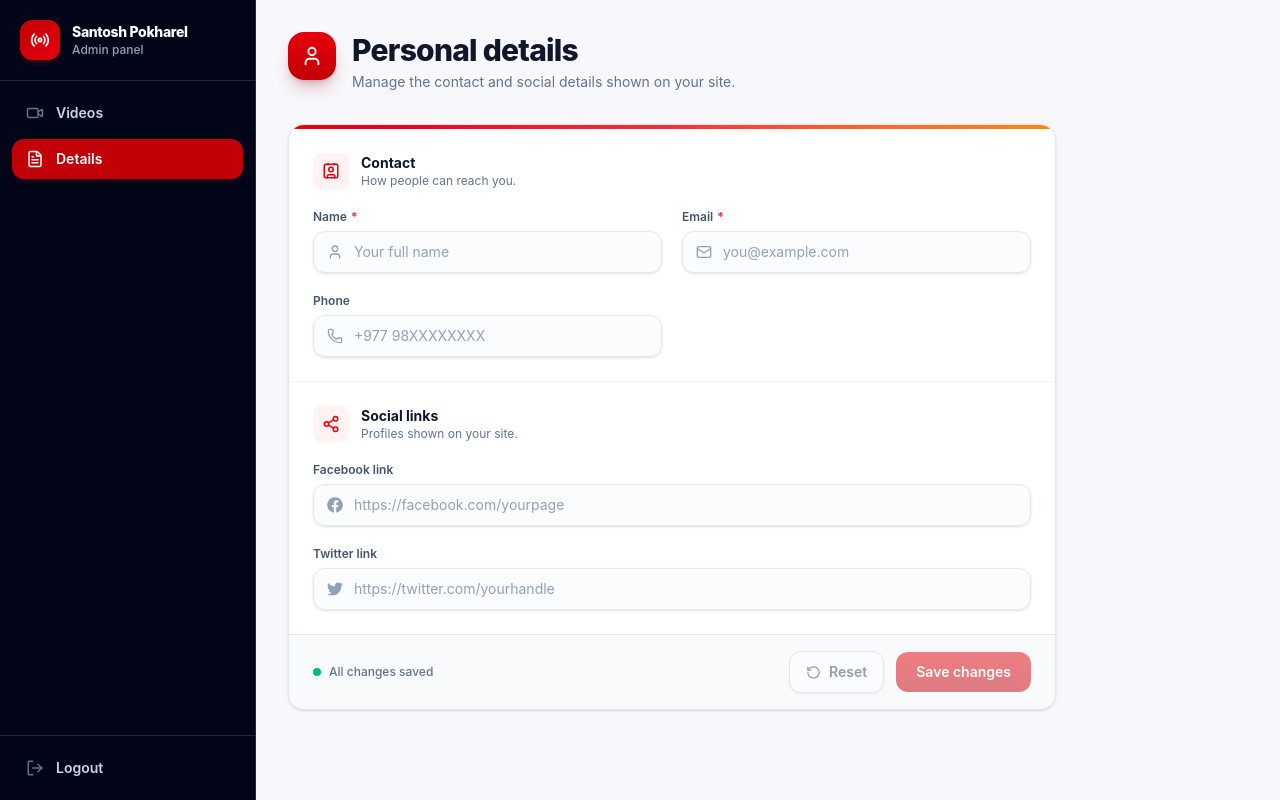
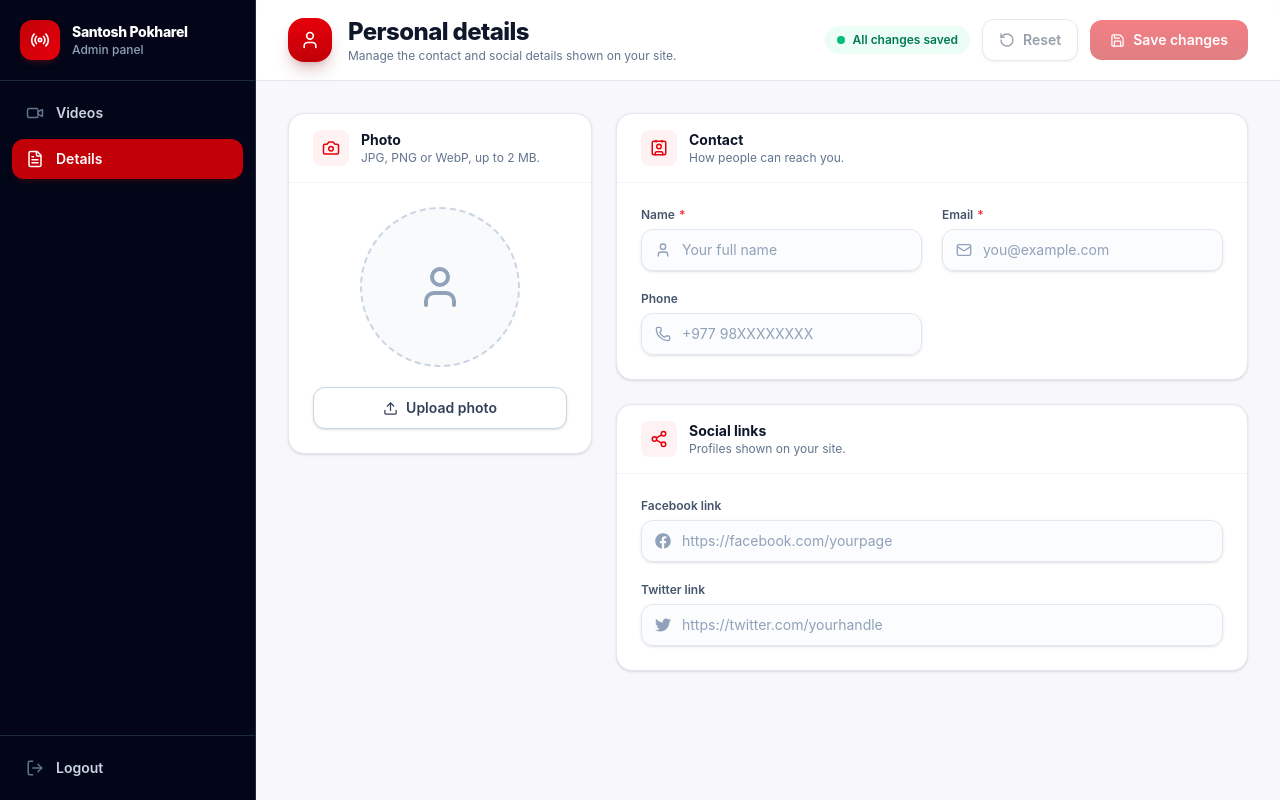
Before and after one commit to aleesa21/santosh_pokharel_portfolio, a React (Vite) app: page /admin/details in a window 1280 px wide. Built offline with nearby package versions, Linux system fonts and the light colour scheme; no server answers; the database is empty.

Commit message:
added photo in personal details and updated the overall css for personal details page in admin

```diff
--- a/src/components/Personaldetails.jsx
+++ b/src/components/Personaldetails.jsx
@@ -1,4 +1,4 @@
-import { useEffect, useState } from "react";
+import { useEffect, useRef, useState } from "react";
 import {
   CheckCircle2,
   AlertCircle,
@@ -9,9 +9,22 @@ import {
   Contact,
   RotateCcw,
   Loader2,
+  Camera,
+  Upload,
+  Trash2,
+  Save,
 } from "lucide-react";
 import { FaFacebook, FaTwitter } from "react-icons/fa";
-import { getPersonalDetails, updatePersonalDetails } from "../supabase/details";
+import {
+  getPersonalDetails,
+  updatePersonalDetails,
+  getPhotoUrl,
+  uploadPhoto,
+  deletePhoto,
+} from "../supabase/details";
+
+const MAX_PHOTO_SIZE = 2 * 1024 * 1024; // 2 MB
+const ALLOWED_TYPES = ["image/jpeg", "image/png", "image/webp"];
 
 const sections = [
   {
@@ -19,9 +32,29 @@ const sections = [
     description: "How people can reach you.",
     icon: Contact,
     fields: [
-      { name: "name", label: "Name", type: "text", icon: User, placeholder: "Your full name", required: true },
-      { name: "email", label: "Email", type: "email", icon: Mail, placeholder: "you@example.com", required: true },
-      { name: "phone", label: "Phone", type: "tel", icon: Phone, placeholder: "+977 98XXXXXXXX" },
+      {
+        name: "name",
+        label: "Name",
+        type: "text",
+        icon: User,
+        placeholder: "Your full name",
+        required: true,
+      },
+      {
+        name: "email",
+        label: "Email",
+        type: "email",
+        icon: Mail,
+        placeholder: "you@example.com",
+        required: true,
+      },
+      {
+        name: "phone",
+        label: "Phone",
+        type: "tel",
+        icon: Phone,
+        placeholder: "+977 98XXXXXXXX",
+      },
     ],
   },
   {
@@ -55,16 +88,34 @@ const initialDetails = {
   phone: "",
   facebook_link: "",
   twitter_link: "",
+  photo_path: "",
 };
 
 // Keep only the editable fields and turn null (empty DB values) into ""
 const pickFields = (row) =>
   Object.fromEntries(
-    Object.keys(initialDetails).map((k) => [k, row?.[k] ?? ""])
+    Object.keys(initialDetails).map((k) => [k, row?.[k] ?? ""]),
   );
 
+const cardClass =
+  "overflow-hidden rounded-2xl border border-slate-200 bg-white shadow-sm";
+
 const secondaryBtn =
-  "inline-flex cursor-pointer items-center gap-2 rounded-xl border border-slate-300 bg-white px-4 py-2.5 text-sm font-semibold text-slate-700 shadow-sm transition-all hover:border-slate-400 hover:bg-slate-50 focus:outline-none focus-visible:ring-2 focus-visible:ring-red-500 focus-visible:ring-offset-2 active:scale-95";
+  "inline-flex cursor-pointer items-center justify-center gap-2 rounded-xl border border-slate-300 bg-white px-4 py-2.5 text-sm font-semibold text-slate-700 shadow-sm transition-all hover:border-slate-400 hover:bg-slate-50 focus:outline-none focus-visible:ring-2 focus-visible:ring-red-500 focus-visible:ring-offset-2 active:scale-95 disabled:cursor-not-allowed disabled:opacity-50";
+
+function CardHeader({ icon: Icon, title, description }) {
+  return (
+    <div className="flex items-center gap-3 border-b border-slate-100 px-5 py-4 md:px-6">
+      <div className="flex h-9 w-9 items-center justify-center rounded-lg bg-red-50 text-red-600">
+        <Icon size={18} />
+      </div>
+      <div>
+        <h2 className="text-sm font-bold text-slate-900">{title}</h2>
+        <p className="text-xs text-slate-500">{description}</p>
+      </div>
+    </div>
+  );
+}
 
 function Personaldetails() {
   const [rowId, setRowId] = useState(null);
@@ -74,7 +125,13 @@ function Personaldetails() {
   const [saving, setSaving] = useState(false);
   const [toast, setToast] = useState(null); // { type: "success" | "error", message }
 
-  const isDirty = JSON.stringify(details) !== JSON.stringify(saved);
+  // Photo state: a newly picked file waits here until "Save changes"
+  const [photoFile, setPhotoFile] = useState(null);
+  const [previewUrl, setPreviewUrl] = useState(null);
+  const fileInputRef = useRef(null);
+
+  const isDirty =
+    JSON.stringify(details) !== JSON.stringify(saved) || photoFile !== null;
 
   const showToast = (type, message) => {
     setToast({ type, message });
@@ -104,86 +161,285 @@ function Personaldetails() {
     };
   }, []);
 
+  // Warn before closing/refreshing the tab with unsaved changes
+  useEffect(() => {
+    if (!isDirty) return;
+    const warn = (e) => {
+      e.preventDefault();
+      e.returnValue = "";
+    };
+    window.addEventListener("beforeunload", warn);
+    return () => window.removeEventListener("beforeunload", warn);
+  }, [isDirty]);
+
+  // Make a local preview for the picked file, and free it when it changes
+  useEffect(() => {
+    if (!photoFile) {
+      setPreviewUrl(null);
+      return;
+    }
+    const url = URL.createObjectURL(photoFile);
+    setPreviewUrl(url);
+    return () => URL.revokeObjectURL(url);
+  }, [photoFile]);
+
+  // What to show: new local file > saved photo > nothing
+  const displayedPhoto = previewUrl || getPhotoUrl(details.photo_path);
+
   const handleChange = (e) => {
     const { name, value } = e.target;
     setDetails((prev) => ({ ...prev, [name]: value }));
   };
 
+  const handlePhotoChange = (e) => {
+    const file = e.target.files?.[0];
+    e.target.value = ""; // allow picking the same file again
+    if (!file) return;
+
+    if (!ALLOWED_TYPES.includes(file.type)) {
+      showToast("error", "Use a JPG, PNG or WebP image.");
+      return;
+    }
+    if (file.size > MAX_PHOTO_SIZE) {
+      showToast("error", "Photo must be under 2 MB.");
+      return;
+    }
+    setPhotoFile(file);
+  };
+
+  const handleRemovePhoto = () => {
+    setPhotoFile(null);
+    setDetails((prev) => ({ ...prev, photo_path: "" }));
+  };
+
   const handleSubmit = async (e) => {
     e.preventDefault();
-    if (!rowId) return;
+    if (!rowId || !isDirty) return;
 
     const trimmed = Object.fromEntries(
-      Object.entries(details).map(([k, v]) => [k, v.trim()])
+      Object.entries(details).map(([k, v]) => [k, v.trim()]),
     );
 
+    setSaving(true);
+    let newPath = null;
+    try {
+      // 1. Upload the new photo first (if one was picked)
+      let photo_path = trimmed.photo_path;
+      if (photoFile) {
+        newPath = await uploadPhoto(rowId, photoFile);
+        photo_path = newPath;
+      }
+
+      // 2. Save everything, including the path, to the table.
       // Empty optional fields are stored as null
       const updates = {
         ...trimmed,
         phone: trimmed.phone || null,
         facebook_link: trimmed.facebook_link || null,
         twitter_link: trimmed.twitter_link || null,
+        photo_path: photo_path || null,
       };
+      const row = await updatePersonalDetails(rowId, updates);
 
-    setSaving(true);
-    try {
-      const row = await updatePersonalDetails(rowId, updates);
+      // 3. Only after the DB update succeeds, delete the old file
+      const oldPath = saved.photo_path;
+      if (oldPath && oldPath !== row.photo_path) {
+        deletePhoto(oldPath).catch(console.error);
+      }
+
       const values = pickFields(row);
       setDetails(values);
       setSaved(values);
+      setPhotoFile(null);
       showToast("success", "Changes saved.");
     } catch (err) {
       console.error(err);
+      // The DB save failed, so don't leave the new file orphaned
+      if (newPath) deletePhoto(newPath).catch(console.error);
       showToast("error", "Could not save. Are you logged in?");
     } finally {
       setSaving(false);
     }
   };
 
-  const handleReset = () => setDetails(saved);
+  const handleReset = () => {
+    setDetails(saved);
+    setPhotoFile(null);
+  };
 
   const disabled = loading || saving;
 
   return (
-    <div className="mx-auto max-w-6xl p-4 md:p-8">
-      {/* Header */}
-      <div className="mb-8 flex items-start gap-4">
-        <div className="flex h-12 w-12 shrink-0 items-center justify-center rounded-2xl bg-linear-to-b from-red-600 to-red-700 text-white shadow-lg shadow-red-900/25">
-          <User size={22} />
+    <div>
+      <header className="sticky top-0 z-30 border-b border-slate-200 bg-white/90 backdrop-blur">
+        <div className="mx-auto flex max-w-5xl items-center justify-between gap-3 px-4 py-2.5 md:px-8 md:py-4">
+          <div className="flex min-w-0 items-center gap-4">
+            <div className="hidden h-11 w-11 shrink-0 items-center justify-center rounded-2xl bg-linear-to-b from-red-600 to-red-700 text-white shadow-lg shadow-red-900/25 md:flex">
+              <User size={20} />
             </div>
-        <div>
-          <h1 className="text-2xl font-extrabold tracking-tight text-slate-900 md:text-3xl">
+            <div className="min-w-0">
+              <div className="flex items-center gap-2">
+                <h1 className="truncate text-base font-extrabold tracking-tight text-slate-900 md:text-2xl">
                   Personal details
                 </h1>
-          <p className="mt-1 text-sm text-slate-500">
+                {/* Mobile-only unsaved dot */}
+                {!loading && isDirty && (
+                  <span
+                    title="Unsaved changes"
+                    className="h-2 w-2 shrink-0 animate-pulse rounded-full bg-amber-500 md:hidden"
+                  />
+                )}
+              </div>
+              <p className="hidden text-xs text-slate-500 md:block">
                 Manage the contact and social details shown on your site.
               </p>
             </div>
           </div>
 
-      {/* Form */}
-      <form
-        onSubmit={handleSubmit}
-        className="max-w-3xl overflow-hidden rounded-2xl border border-slate-200 bg-white shadow-sm"
+          <div className="flex shrink-0 items-center gap-2 md:gap-3">
+            {/* Desktop-only status pill */}
+            {!loading && (
+              <span
+                className={`hidden items-center gap-2 rounded-full px-3 py-1.5 text-xs font-semibold md:inline-flex ${
+                  isDirty
+                    ? "bg-amber-100 text-amber-800"
+                    : "bg-emerald-50 text-emerald-700"
+                }`}
               >
-        <div className="h-1 bg-linear-to-r from-red-600 via-red-500 to-orange-400" />
+                <span
+                  className={`h-2 w-2 rounded-full ${
+                    isDirty ? "animate-pulse bg-amber-500" : "bg-emerald-500"
+                  }`}
+                />
+                {isDirty ? "Unsaved changes" : "All changes saved"}
+              </span>
+            )}
 
-        <div className="divide-y divide-slate-100">
-          {sections.map(({ title, description, icon: SectionIcon, fields }) => (
-            <section key={title} className="p-5 md:p-6">
-              <div className="mb-5 flex items-center gap-3">
-                <div className="flex h-9 w-9 items-center justify-center rounded-lg bg-red-50 text-red-600">
-                  <SectionIcon size={18} />
-                </div>
-                <div>
-                  <h2 className="text-sm font-bold text-slate-900">{title}</h2>
-                  <p className="text-xs text-slate-500">{description}</p>
+            <button
+              type="button"
+              onClick={handleReset}
+              disabled={!isDirty || disabled}
+              aria-label="Reset changes"
+              className="inline-flex cursor-pointer items-center justify-center gap-2 rounded-xl border border-slate-300 bg-white p-2 text-sm font-semibold text-slate-700 shadow-sm transition-all hover:border-slate-400 hover:bg-slate-50 focus:outline-none focus-visible:ring-2 focus-visible:ring-red-500 focus-visible:ring-offset-2 active:scale-95 disabled:cursor-not-allowed disabled:opacity-50 md:px-4 md:py-2.5"
+            >
+              <RotateCcw size={16} />
+              <span className="hidden md:inline">Reset</span>
+            </button>
+
+            <button
+              type="submit"
+              form="details-form"
+              disabled={!isDirty || disabled}
+              className={`flex shrink-0 cursor-pointer items-center gap-1.5 rounded-xl bg-linear-to-b from-red-600 to-red-700 px-3.5 py-2 text-sm font-semibold text-white shadow-lg transition-all focus:outline-none focus-visible:ring-2 focus-visible:ring-red-500 focus-visible:ring-offset-2 active:scale-95 disabled:cursor-not-allowed disabled:opacity-50 disabled:shadow-none md:gap-2 md:px-5 md:py-2.5 ${
+                isDirty && !saving
+                  ? "shadow-red-900/30 ring-4 ring-red-500/20 hover:from-red-500 hover:to-red-600"
+                  : "shadow-red-900/25"
+              }`}
+            >
+              {saving ? (
+                <Loader2 size={15} className="animate-spin" />
+              ) : (
+                <Save size={15} />
+              )}
+              <span className="md:hidden">{saving ? "Saving" : "Save"}</span>
+              <span className="hidden md:inline">
+                {saving ? "Saving..." : "Save changes"}
+              </span>
+            </button>
           </div>
         </div>
+        {isDirty && !loading && (
+          <div className="animate-slide-down bg-linear-to-r from-red-700 via-red-600 to-orange-500 shadow-md shadow-red-900/20">
+            <p className="mx-auto flex max-w-5xl items-center justify-center gap-2 px-4 py-2.5 text-center text-sm font-bold text-white md:px-8 md:text-base">
+              <AlertCircle size={18} className="shrink-0 animate-pulse" />
+              दादा केही चेन्ज गरेपछि सेभ बटन थिच्नु है अनि मात्र सेभ हुन्छ।
+            </p>
+          </div>
+        )}
+      </header>
 
-              <div className="grid grid-cols-1 gap-5 md:grid-cols-2">
+      {/* Content */}
+      <form
+        id="details-form"
+        onSubmit={handleSubmit}
+        className="mx-auto grid max-w-5xl grid-cols-1 gap-6 p-4 md:p-8 lg:grid-cols-3"
+      >
+        {/* Left: photo */}
+        <section className={`${cardClass} self-start lg:sticky lg:top-28`}>
+          <CardHeader
+            icon={Camera}
+            title="Photo"
+            description="JPG, PNG or WebP, up to 2 MB."
+          />
+
+          <div className="flex flex-col items-center gap-5 p-6">
+            {loading ? (
+              <div className="h-40 w-40 animate-pulse rounded-full bg-slate-100" />
+            ) : displayedPhoto ? (
+              <img
+                src={displayedPhoto}
+                alt="Profile"
+                className="h-40 w-40 rounded-full border border-slate-200 object-cover shadow-md"
+              />
+            ) : (
+              <div className="flex h-40 w-40 items-center justify-center rounded-full border-2 border-dashed border-slate-300 bg-slate-50 text-slate-400">
+                <User size={48} />
+              </div>
+            )}
+
+            <input
+              ref={fileInputRef}
+              id="photo"
+              type="file"
+              accept={ALLOWED_TYPES.join(",")}
+              onChange={handlePhotoChange}
+              disabled={disabled}
+              className="hidden"
+            />
+
+            <div className="flex w-full flex-col gap-2">
+              <button
+                type="button"
+                onClick={() => fileInputRef.current?.click()}
+                disabled={disabled}
+                className={`${secondaryBtn} w-full`}
+              >
+                <Upload size={15} />
+                {displayedPhoto ? "Change photo" : "Upload photo"}
+              </button>
+
+              {displayedPhoto && (
+                <button
+                  type="button"
+                  onClick={handleRemovePhoto}
+                  disabled={disabled}
+                  className="inline-flex w-full cursor-pointer items-center justify-center gap-2 rounded-xl px-4 py-2.5 text-sm font-semibold text-red-600 transition-all hover:bg-red-50 focus:outline-none focus-visible:ring-2 focus-visible:ring-red-500 active:scale-95 disabled:cursor-not-allowed disabled:opacity-50"
+                >
+                  <Trash2 size={15} />
+                  Remove photo
+                </button>
+              )}
+            </div>
+          </div>
+        </section>
+
+        {/* Right: contact + social */}
+        <div className="flex flex-col gap-6 lg:col-span-2">
+          {sections.map(({ title, description, icon, fields }) => (
+            <section key={title} className={cardClass}>
+              <CardHeader icon={icon} title={title} description={description} />
+
+              <div className="grid grid-cols-1 gap-5 p-5 md:grid-cols-2 md:p-6">
                 {fields.map(
-                  ({ name, label, type, icon: Icon, placeholder, required, wide }) => (
+                  ({
+                    name,
+                    label,
+                    type,
+                    icon: Icon,
+                    placeholder,
+                    required,
+                    wide,
+                  }) => (
                     <div
                       key={name}
                       className={`group ${wide ? "md:col-span-2" : ""}`}
@@ -218,47 +474,11 @@ function Personaldetails() {
                         </div>
                       )}
                     </div>
-                  )
+                  ),
                 )}
               </div>
             </section>
           ))}
-        </div>
-
-        {/* Actions */}
-        <div className="flex flex-col-reverse gap-3 border-t border-slate-200 bg-slate-50 px-5 py-4 sm:flex-row sm:items-center sm:justify-between md:px-6">
-          <div className="flex items-center gap-2 text-xs font-medium text-slate-500">
-            {!loading && (
-              <>
-                <span
-                  className={`h-2 w-2 rounded-full ${
-                    isDirty ? "bg-amber-500" : "bg-emerald-500"
-                  }`}
-                />
-                {isDirty ? "You have unsaved changes" : "All changes saved"}
-              </>
-            )}
-          </div>
-
-          <div className="flex items-center justify-end gap-3">
-            <button
-              type="button"
-              onClick={handleReset}
-              disabled={!isDirty || disabled}
-              className={`${secondaryBtn} disabled:cursor-not-allowed disabled:opacity-50`}
-            >
-              <RotateCcw size={15} />
-              Reset
-            </button>
-            <button
-              type="submit"
-              disabled={!isDirty || disabled}
-              className="flex shrink-0 cursor-pointer items-center gap-2 rounded-xl bg-linear-to-b from-red-600 to-red-700 px-5 py-2.5 text-sm font-semibold text-white shadow-lg shadow-red-900/25 transition-all hover:from-red-500 hover:to-red-600 focus:outline-none focus-visible:ring-2 focus-visible:ring-red-500 focus-visible:ring-offset-2 active:scale-95 disabled:cursor-not-allowed disabled:opacity-50 disabled:shadow-none"
-            >
-              {saving && <Loader2 size={15} className="animate-spin" />}
-              {saving ? "Saving..." : "Save changes"}
-            </button>
-          </div>
         </div>
       </form>
 
--- a/src/supabase/details.js
+++ b/src/supabase/details.js
@@ -21,3 +21,33 @@ export async function updatePersonalDetails(id, updates) {
   if (error) throw error;
   return data;
 }
+
+const BUCKET = "photos";
+
+// ---------- Photos ----------
+
+// Build the public URL from a stored path (no network request)
+export function getPhotoUrl(path) {
+  if (!path) return null;
+  return supabase.storage.from(BUCKET).getPublicUrl(path).data.publicUrl;
+}
+
+// Upload a file to the bucket and return its path
+export async function uploadPhoto(rowId, file) {
+  const ext = file.name.split(".").pop().toLowerCase();
+  const path = `${rowId}/${Date.now()}.${ext}`;
+
+  const { error } = await supabase.storage
+    .from(BUCKET)
+    .upload(path, file, { contentType: file.type });
+  if (error) throw error;
+
+  return path;
+}
+
+// Delete a file from the bucket
+export async function deletePhoto(path) {
+  if (!path) return;
+  const { error } = await supabase.storage.from(BUCKET).remove([path]);
+  if (error) throw error;
+}
```
Lines whose indentation alone changed are shown as unchanged.
